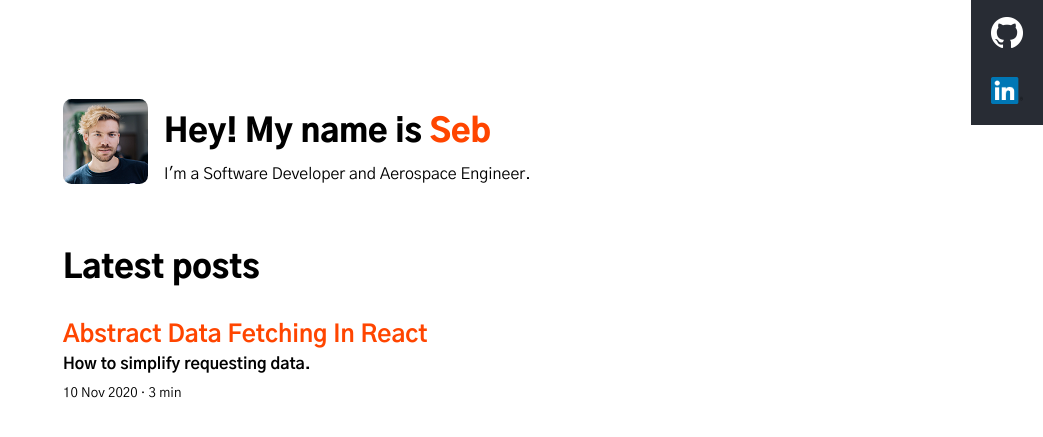
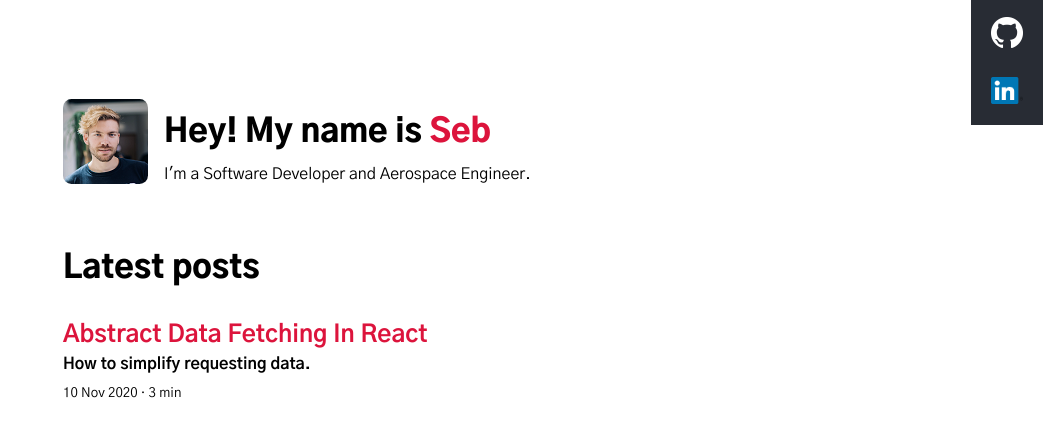
Before and after one commit to seraco/blog-sebastia, a Jekyll site: the page built from index.html, in a window 1280 px wide. Shown: the top 437 px of the page, without its empty margins (237-1280 px from the left). Built offline with Jekyll 4.4.1, drawn with Linux system fonts in a browser that asks for light colours.

Commit message:
change primary color to crimson and fix incorrect path for GitHub logo

```diff
--- a/_layouts/default.html
+++ b/_layouts/default.html
@@ -14,7 +14,7 @@
     <aside>
       <div class="social">
         <a class="ext-link" href="https://github.com/seraco">
-          <img class="logo" src="assets/images/GitHub-Mark-Light-64px.png">
+          <img class="logo" src="/assets/images/GitHub-Mark-Light-64px.png">
         </a>
         <a class="ext-link" href="https://www.linkedin.com/in/sebastiaramoncolom">
           <img class="logo" src="/assets/images/In-2C-66px-R.png">
--- a/assets/css/styles.css
+++ b/assets/css/styles.css
@@ -1,5 +1,5 @@
 :root {
-  --primary-color: #ff4500;
+  --primary-color: crimson;
 }
 
 body {
```
Also changed, not shown: Gemfile.lock.
